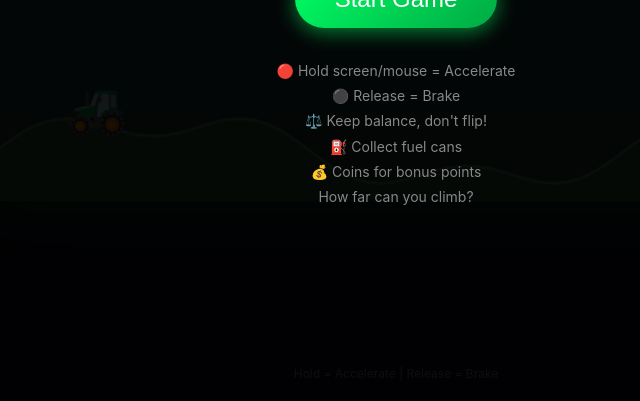
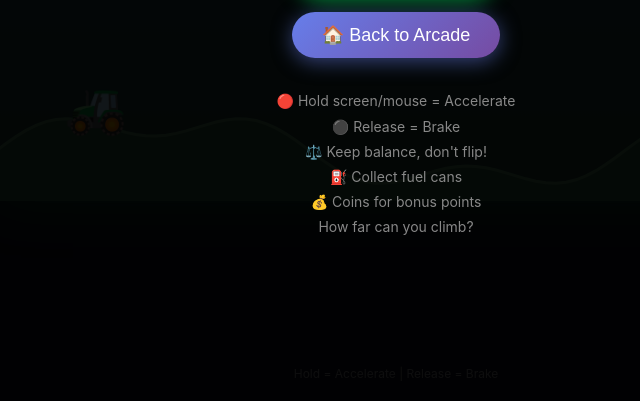
Before and after one commit to GalaxyZhu/emoji_playground, a plain HTML site: page games/emoji-climb/index.html in a window 1280 px wide. Shown: the part 399-800 px from the top of the page, without its empty margins (244-884 px from the left). Drawn offline with Linux system fonts and the light colour scheme.

Commit message:
Add Back to Arcade button on start screen of Emoji Climb game

```diff
--- a/games/emoji-climb/index.html
+++ b/games/emoji-climb/index.html
@@ -103,7 +103,8 @@
         <div class="emoji-title">🚜</div>
         <h1>EMOJI CLIMB</h1>
         <button class="btn" id="startBtn">开始爬坡</button>
-        <div class="instructions"
+        <button class="btn btn-home" id="homeBtn" onclick="location.href='../../index.html'" style="margin-top: 15px;">🏠 回到街机厅</button>
+        <div class="instructions">
             🔴 按住屏幕/鼠标 = 油门加速<br>
             ⚫ 松开 = 刹车减速<br>
             ⚖️ 保持平衡，别翻车！<br>
@@ -183,7 +184,7 @@
             document.getElementById('startBtn').textContent = t.startGame;
             document.getElementById('controlsHint').textContent = t.controlsHint;
             document.querySelector('.instructions').innerHTML = t.instructions;
-            document.querySelector('.btn-home').innerHTML = t.backToArcade;
+            document.querySelectorAll('.btn-home').forEach(btn => btn.innerHTML = t.backToArcade);
             document.getElementById('restartBtn').textContent = t.playAgain;
             document.getElementById('distanceLabel').textContent = t.distance;
             document.getElementById('highScoreLabel').textContent = t.highScore;
```
